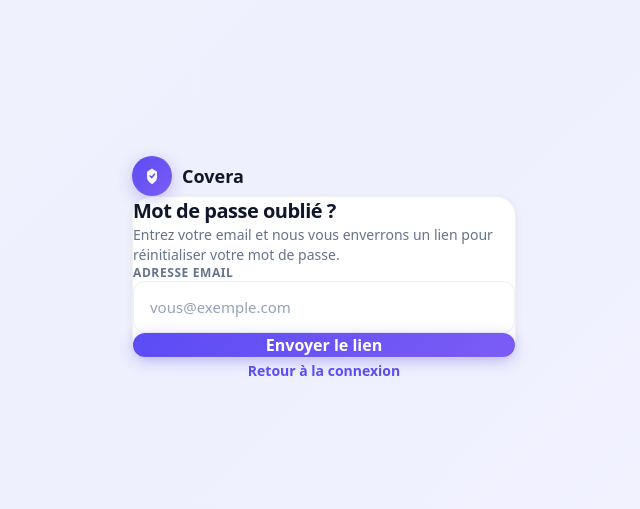
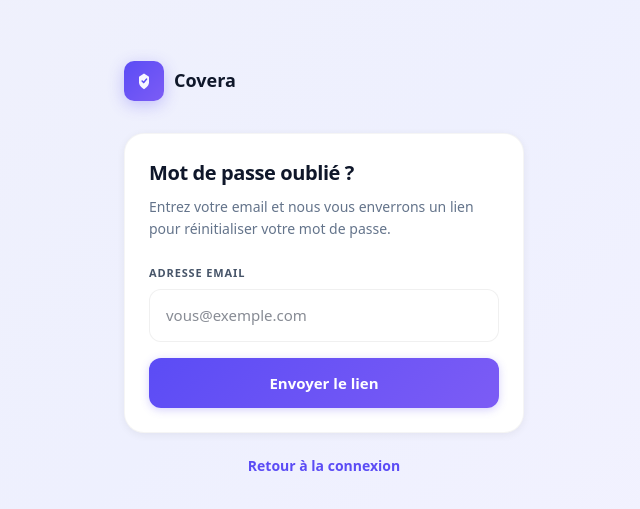
Before and after one commit to tdaval-78/covera, a Next.js app: page /auth/forgot-password in a window 1280 px wide. Shown: the part 131-640 px from the top of the page, without its empty margins (316-956 px from the left). Built offline with nearby package versions, Linux system fonts and the light colour scheme; no server answers.

Commit message:
fix: forgot-password page layout, label contrast on auth forms

```diff
--- a/src/app/auth/forgot-password/page.tsx
+++ b/src/app/auth/forgot-password/page.tsx
@@ -23,101 +23,80 @@ export default function ForgotPasswordPage() {
 
   if (success) {
     return (
-      <div
-        className="min-h-screen flex items-center justify-center p-6"
-        style={{ background: 'linear-gradient(135deg, #F0F1FB 0%, #EEF0FE 50%, #F5F3FF 100%)' }}
-      >
-        <div className="w-full max-w-sm text-center">
-          <div className="w-20 h-20 rounded-2xl mx-auto mb-6 flex items-center justify-center" style={{ background: 'var(--emerald-light)' }}>
-            <CheckCircle size={40} style={{ color: 'var(--emerald)' }} />
+      <div style={{ display: 'flex', alignItems: 'center', justifyContent: 'center', minHeight: '100vh', padding: '24px', background: 'linear-gradient(135deg, #F0F1FB 0%, #EEF0FE 50%, #F5F3FF 100%)' }}>
+        <div style={{ width: '100%', maxWidth: '400px', textAlign: 'center' }}>
+          <div style={{ width: '80px', height: '80px', borderRadius: '20px', background: '#ECFDF5', display: 'flex', alignItems: 'center', justifyContent: 'center', margin: '0 auto 24px' }}>
+            <CheckCircle size={40} color="#10B981" />
           </div>
-          <h2 className="text-2xl font-bold tracking-tight mb-2" style={{ color: 'var(--text-primary)' }}>
-            Email envoyé !
-          </h2>
-          <p className="text-sm mb-6" style={{ color: 'var(--text-secondary)' }}>
-            Un lien de réinitialisation a été envoyé à <strong>{email}</strong>.<br />
-            Vérifiez votre boîte de réception (et vos spams).
+          <h2 style={{ fontSize: '24px', fontWeight: 800, color: '#0F172A', letterSpacing: '-0.02em', marginBottom: '8px' }}>Email envoyé !</h2>
+          <p style={{ fontSize: '14px', color: '#64748B', marginBottom: '24px', lineHeight: 1.6 }}>
+            Un lien de réinitialisation a été envoyé à <strong>{email}</strong>. Vérifiez votre boîte de réception (et vos spams).
           </p>
-          <Link href="/auth/login" className="btn btn-brand btn-lg w-full">
-            Retour à la connexion
-          </Link>
+          <Link href="/auth/login" style={{ display: 'block', width: '100%', padding: '14px 24px', borderRadius: '12px', background: 'linear-gradient(135deg, #5B4CF5, #7C5CF5)', color: 'white', fontSize: '15px', fontWeight: 600, textAlign: 'center', textDecoration: 'none', boxShadow: '0 2px 8px rgba(91,76,245,0.25)' }}>Retour à la connexion</Link>
         </div>
       </div>
     );
   }
 
   return (
-    <div
-      className="min-h-screen flex items-center justify-center p-6"
-      style={{ background: 'linear-gradient(135deg, #F0F1FB 0%, #EEF0FE 50%, #F5F3FF 100%)' }}
-    >
-      <div className="w-full max-w-sm">
+    <div style={{ display: 'flex', alignItems: 'center', justifyContent: 'center', minHeight: '100vh', padding: '24px', background: 'linear-gradient(135deg, #F0F1FB 0%, #EEF0FE 50%, #F5F3FF 100%)' }}>
+      <div style={{ width: '100%', maxWidth: '400px' }}>
         {/* Logo */}
-        <div className="flex items-center gap-2.5 mb-8">
-          <div className="w-10 h-10 rounded-xl flex items-center justify-center" style={{ background: 'linear-gradient(135deg, #5B4CF5, #7C5CF5)', boxShadow: '0 4px 16px rgba(91,76,245,0.3)' }}>
+        <div style={{ display: 'flex', alignItems: 'center', gap: '10px', marginBottom: '32px' }}>
+          <div style={{ width: '40px', height: '40px', borderRadius: '10px', background: 'linear-gradient(135deg, #5B4CF5, #7C5CF5)', boxShadow: '0 4px 16px rgba(91,76,245,0.3)', display: 'flex', alignItems: 'center', justifyContent: 'center' }}>
             <svg width="20" height="20" viewBox="0 0 32 32" fill="none">
               <path d="M16 4L24 9V18C24 25 16 29 16 29C16 29 8 25 8 18V9L16 4Z" fill="white" opacity="0.95"/>
               <path d="M13 16L15.5 18.5L20 13" stroke="#5B4CF5" strokeWidth="2.5" strokeLinecap="round" strokeLinejoin="round"/>
             </svg>
           </div>
-          <span className="text-lg font-bold" style={{ color: 'var(--text-primary)' }}>Covera</span>
+          <span style={{ fontSize: '18px', fontWeight: 800, color: '#0F172A' }}>Covera</span>
         </div>
 
-        <div className="card p-6">
-          <h1 className="text-xl font-bold tracking-tight mb-1" style={{ color: 'var(--text-primary)' }}>
-            Mot de passe oublié ?
-          </h1>
-          <p className="text-sm mb-6" style={{ color: 'var(--text-secondary)' }}>
-            Entrez votre email et nous vous enverrons un lien pour réinitialiser votre mot de passe.
-          </p>
+        {/* Card */}
+        <div style={{ background: 'white', borderRadius: '20px', padding: '24px', boxShadow: '0 2px 8px rgba(0,0,0,0.06)', border: '1px solid rgba(0,0,0,0.04)' }}>
+          <h1 style={{ fontSize: '20px', fontWeight: 800, color: '#0F172A', letterSpacing: '-0.02em', marginBottom: '8px' }}>Mot de passe oublié ?</h1>
+          <p style={{ fontSize: '14px', color: '#64748B', marginBottom: '24px', lineHeight: 1.6 }}>Entrez votre email et nous vous enverrons un lien pour réinitialiser votre mot de passe.</p>
 
           {error && (
-            <div className="flex items-center gap-2.5 p-3.5 mb-4 rounded-xl text-sm" style={{ background: 'var(--rose-light)', color: 'var(--rose-text)' }}>
+            <div style={{ display: 'flex', alignItems: 'center', gap: '10px', padding: '14px', borderRadius: '12px', background: '#FEF2F2', color: '#991B1B', fontSize: '14px', marginBottom: '16px', border: '1px solid #FECACA' }}>
+              <svg width="16" height="16" viewBox="0 0 24 24" fill="none" stroke="currentColor" strokeWidth="2"><circle cx="12" cy="12" r="10"/><line x1="12" y1="8" x2="12" y2="12"/><line x1="12" y1="16" x2="12.01" y2="16"/></svg>
               {error}
             </div>
           )}
 
-          <form onSubmit={handleSubmit} className="space-y-4">
-            <div>
-              <label className="text-xs font-semibold uppercase tracking-wider mb-1.5 block" style={{ color: 'var(--text-secondary)' }}>
-                Adresse email
-              </label>
+          <form onSubmit={handleSubmit}>
+            <div style={{ marginBottom: '16px' }}>
+              <label style={{ display: 'block', fontSize: '11px', fontWeight: 700, color: '#475569', letterSpacing: '0.08em', textTransform: 'uppercase', marginBottom: '8px' }}>Adresse email</label>
               <input
                 type="email"
                 value={email}
                 onChange={e => setEmail(e.target.value)}
                 placeholder="vous@exemple.com"
                 required
-                className="input"
                 autoComplete="email"
+                style={{ width: '100%', padding: '14px 16px', background: 'white', border: '1.5px solid rgba(0,0,0,0.06)', borderRadius: '12px', fontSize: '15px', color: '#0F172A', outline: 'none', boxSizing: 'border-box', transition: 'border-color 0.2s' }}
+                onFocus={e => (e.target.style.borderColor = '#5B4CF5')}
+                onBlur={e => (e.target.style.borderColor = 'rgba(0,0,0,0.06)')}
               />
             </div>
 
             <button
               type="submit"
               disabled={loading}
-              className="w-full py-3.5 rounded-xl font-semibold text-white transition-all"
-              style={{
-                background: 'linear-gradient(135deg, #5B4CF5, #7C5CF5)',
-                boxShadow: '0 4px 16px rgba(91,76,245,0.3)',
-              }}
+              style={{ width: '100%', padding: '14px 24px', borderRadius: '12px', background: 'linear-gradient(135deg, #5B4CF5, #7C5CF5)', color: 'white', fontSize: '15px', fontWeight: 600, border: 'none', cursor: loading ? 'not-allowed' : 'pointer', opacity: loading ? 0.7 : 1, boxShadow: '0 2px 8px rgba(91,76,245,0.25)', display: 'flex', alignItems: 'center', justifyContent: 'center', gap: '8px' }}
             >
               {loading ? (
-                <span className="flex items-center justify-center gap-2">
-                  <span className="w-4 h-4 rounded-full border-2 border-white/30 border-t-white animate-spin" />
-                  Envoi...
-                </span>
+                <><span style={{ width: '16px', height: '16px', borderRadius: '50%', border: '2px solid rgba(255,255,255,0.3)', borderTopColor: 'white', animation: 'spin 0.7s linear infinite' }} />Envoi...</>
               ) : 'Envoyer le lien'}
             </button>
           </form>
         </div>
 
-        <p className="text-center mt-5">
-          <Link href="/auth/login" className="text-sm font-semibold" style={{ color: 'var(--brand)' }}>
-            Retour à la connexion
-          </Link>
+        <p style={{ textAlign: 'center', marginTop: '20px' }}>
+          <Link href="/auth/login" style={{ fontSize: '14px', fontWeight: 600, color: '#5B4CF5', textDecoration: 'none' }}>Retour à la connexion</Link>
         </p>
       </div>
+      <style>{`@keyframes spin { to { transform: rotate(360deg); } }`}</style>
     </div>
   );
 }
--- a/src/app/auth/login/page.tsx
+++ b/src/app/auth/login/page.tsx
@@ -141,7 +141,7 @@ export default function LoginPage() {
           {/* Heading */}
           <div style={{ marginBottom: '32px' }}>
             <h1 style={{ fontSize: '30px', fontWeight: 800, color: '#0F172A', letterSpacing: '-0.02em', marginBottom: '8px' }}>Bon retour 👋</h1>
-            <p style={{ fontSize: '15px', color: '#64748B' }}>Connectez-vous pour accéder à vos assurances.</p>
+            <p style={{ fontSize: '15px', color: '#475569' }}>Connectez-vous pour accéder à vos assurances.</p>
           </div>
 
           {/* Error */}
--- a/src/app/auth/register/page.tsx
+++ b/src/app/auth/register/page.tsx
@@ -44,7 +44,7 @@ export default function RegisterPage() {
             <CheckCircle size={40} color="#10B981" />
           </div>
           <h2 style={{ fontSize: '30px', fontWeight: 800, color: '#0F172A', letterSpacing: '-0.02em', marginBottom: '12px' }}>Compte créé !</h2>
-          <p style={{ fontSize: '15px', color: '#64748B', marginBottom: '8px' }}>Nous avons envoyé un email de confirmation à</p>
+          <p style={{ fontSize: '15px', color: '#475569', marginBottom: '8px' }}>Nous avons envoyé un email de confirmation à</p>
           <p style={{ fontSize: '15px', fontWeight: 600, color: '#0F172A', marginBottom: '24px' }}>{email}</p>
           <p style={{ fontSize: '14px', color: '#94A3B8', marginBottom: '32px' }}>Cliquez sur le lien dans l&apos;email pour activer votre compte. Pensez à vérifier vos spams.</p>
           <Link href="/auth/login" style={{ display: 'block', width: '100%', padding: '15px 24px', borderRadius: '12px', background: 'linear-gradient(135deg, #5B4CF5, #7C5CF5)', color: 'white', fontSize: '15px', fontWeight: 600, textAlign: 'center', textDecoration: 'none', boxShadow: '0 2px 8px rgba(91,76,245,0.25)' }}>Se connecter →</Link>
@@ -133,7 +133,7 @@ export default function RegisterPage() {
         <div style={{ width: '100%', maxWidth: '400px' }}>
           <div style={{ marginBottom: '32px' }}>
             <h1 style={{ fontSize: '30px', fontWeight: 800, color: '#0F172A', letterSpacing: '-0.02em', marginBottom: '8px' }}>Créer un compte ✨</h1>
-            <p style={{ fontSize: '15px', color: '#64748B' }}>Gratuit · sans carte bancaire · 30 secondes.</p>
+            <p style={{ fontSize: '15px', color: '#475569' }}>Gratuit · sans carte bancaire · 30 secondes.</p>
           </div>
 
           {error && (
@@ -145,7 +145,7 @@ export default function RegisterPage() {
 
           <form onSubmit={doRegister} style={{ display: 'flex', flexDirection: 'column', gap: '20px' }}>
             <div>
-              <label style={{ display: 'block', fontSize: '11px', fontWeight: 700, color: '#64748B', letterSpacing: '0.08em', textTransform: 'uppercase', marginBottom: '8px' }}>Nom complet</label>
+              <label style={{ display: 'block', fontSize: '11px', fontWeight: 700, color: '#475569', letterSpacing: '0.08em', textTransform: 'uppercase', marginBottom: '8px' }}>Nom complet</label>
               <input type="text" value={fullName} onChange={e => setFullName(e.target.value)} placeholder="Thomas Dupont" required autoComplete="name"
                 style={{ width: '100%', padding: '14px 16px', background: '#FFFFFF', border: '1.5px solid rgba(0,0,0,0.06)', borderRadius: '12px', fontSize: '15px', color: '#0F172A', outline: 'none', boxSizing: 'border-box', transition: 'border-color 0.2s' }}
                 onFocus={e => (e.target.style.borderColor = '#5B4CF5')}
@@ -153,7 +153,7 @@ export default function RegisterPage() {
               />
             </div>
             <div>
-              <label style={{ display: 'block', fontSize: '11px', fontWeight: 700, color: '#64748B', letterSpacing: '0.08em', textTransform: 'uppercase', marginBottom: '8px' }}>Email</label>
+              <label style={{ display: 'block', fontSize: '11px', fontWeight: 700, color: '#475569', letterSpacing: '0.08em', textTransform: 'uppercase', marginBottom: '8px' }}>Email</label>
               <input type="email" value={email} onChange={e => setEmail(e.target.value)} placeholder="vous@exemple.com" required autoComplete="email"
                 style={{ width: '100%', padding: '14px 16px', background: '#FFFFFF', border: '1.5px solid rgba(0,0,0,0.06)', borderRadius: '12px', fontSize: '15px', color: '#0F172A', outline: 'none', boxSizing: 'border-box', transition: 'border-color 0.2s' }}
                 onFocus={e => (e.target.style.borderColor = '#5B4CF5')}
@@ -161,7 +161,7 @@ export default function RegisterPage() {
               />
             </div>
             <div>
-              <label style={{ display: 'block', fontSize: '11px', fontWeight: 700, color: '#64748B', letterSpacing: '0.08em', textTransform: 'uppercase', marginBottom: '8px' }}>Mot de passe</label>
+              <label style={{ display: 'block', fontSize: '11px', fontWeight: 700, color: '#475569', letterSpacing: '0.08em', textTransform: 'uppercase', marginBottom: '8px' }}>Mot de passe</label>
               <div style={{ position: 'relative' }}>
                 <input type={showPw ? 'text' : 'password'} value={password} onChange={e => setPassword(e.target.value)} placeholder="Minimum 6 caractères" required autoComplete="new-password"
                   style={{ width: '100%', padding: '14px 48px 14px 16px', background: '#FFFFFF', border: '1.5px solid rgba(0,0,0,0.06)', borderRadius: '12px', fontSize: '15px', color: '#0F172A', outline: 'none', boxSizing: 'border-box', transition: 'border-color 0.2s' }}
@@ -200,7 +200,7 @@ export default function RegisterPage() {
 
           <div style={{ display: 'flex', alignItems: 'center', gap: '16px', margin: '28px 0' }}>
             <div style={{ flex: 1, height: '1px', background: 'rgba(0,0,0,0.06)' }} />
-            <span style={{ fontSize: '12px', fontWeight: 500, color: '#64748B', whiteSpace: 'nowrap' }}>Déjà un compte ?</span>
+            <span style={{ fontSize: '12px', fontWeight: 500, color: '#475569', whiteSpace: 'nowrap' }}>Déjà un compte ?</span>
             <div style={{ flex: 1, height: '1px', background: 'rgba(0,0,0,0.06)' }} />
           </div>
 
```
